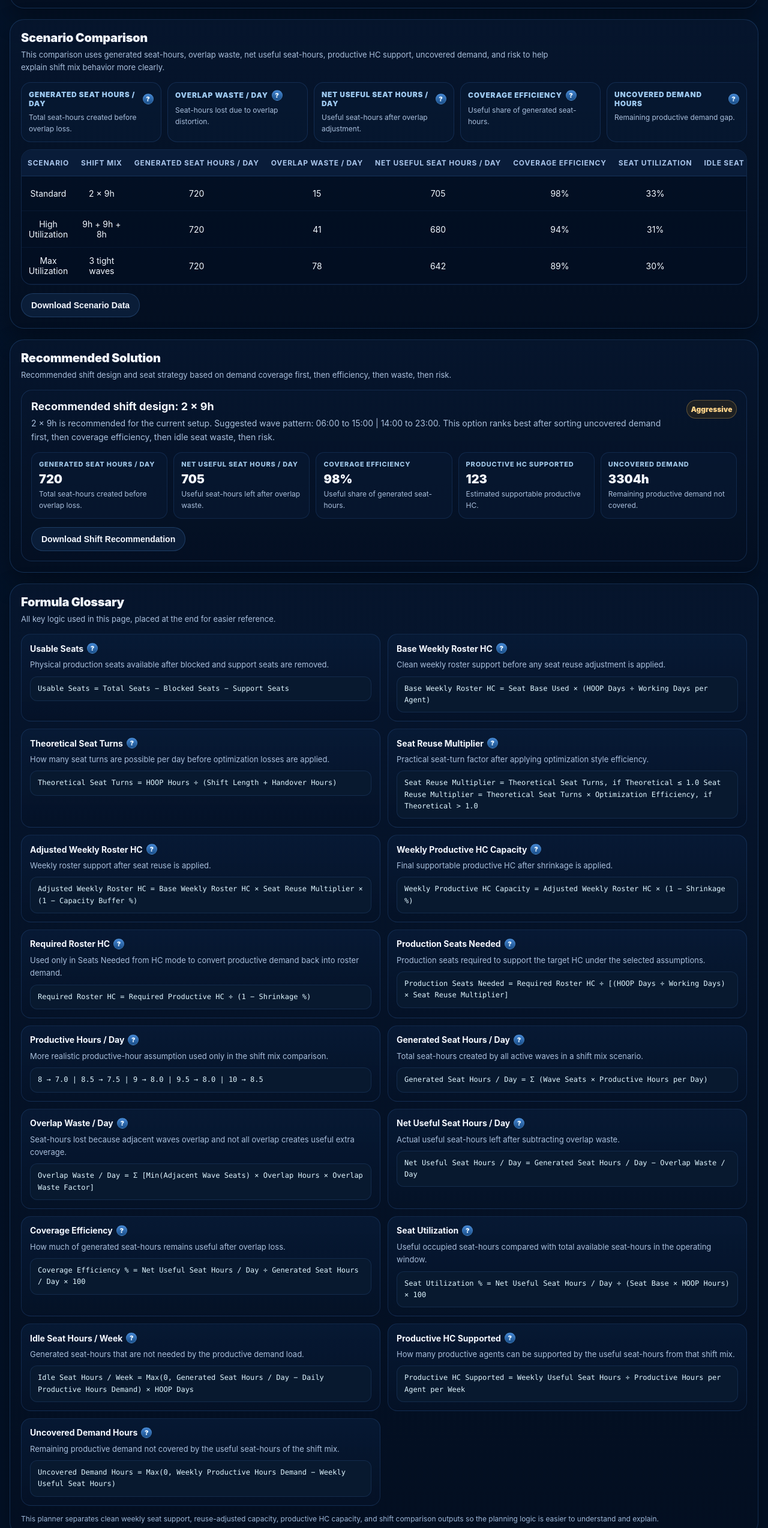
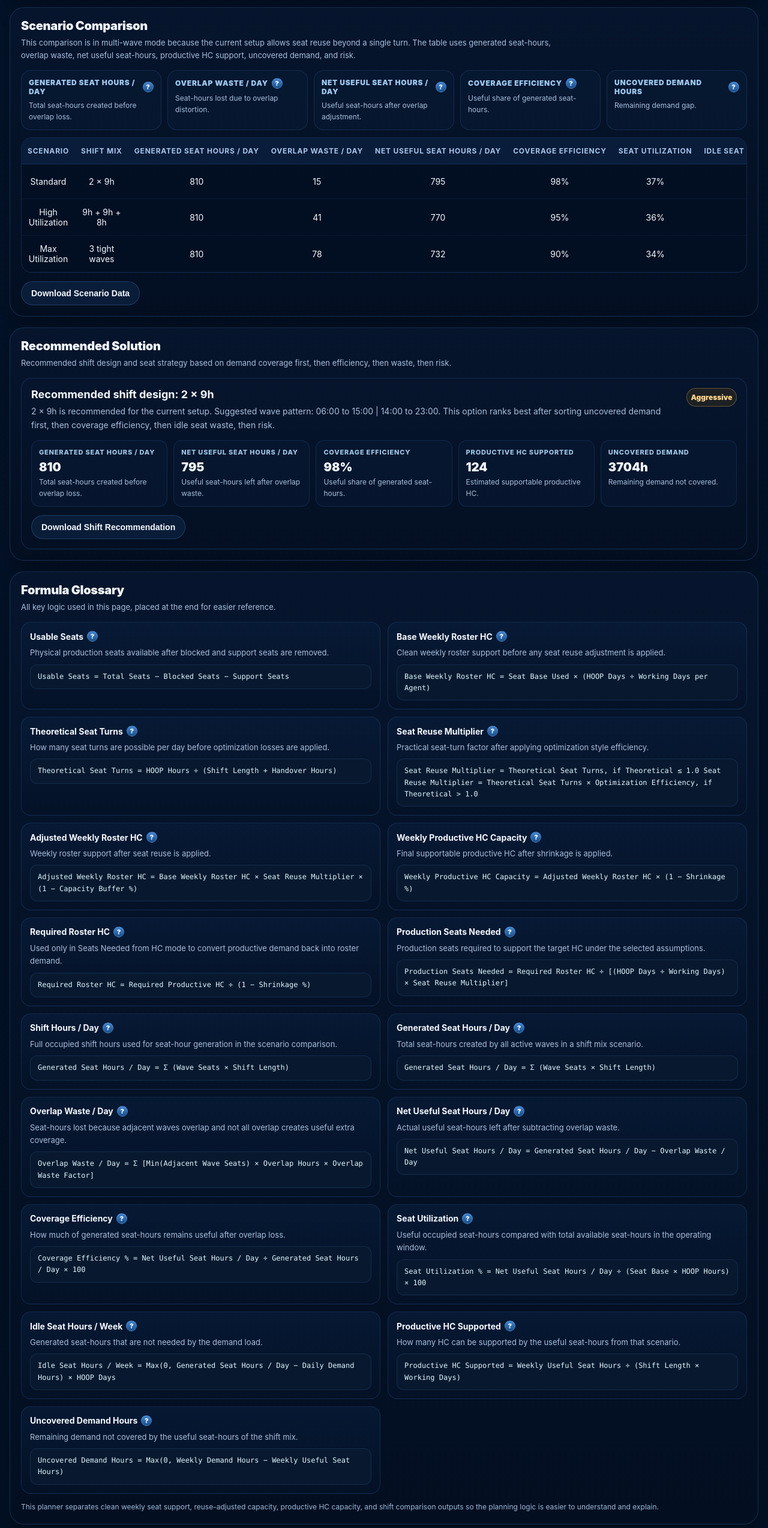
Before and after one commit to zaliali44-tech/seat, a plain HTML site: page index.html in a window 1280 px wide. Shown: the part 3439-5987 px from the top of the page at 60% size. Drawn offline with Linux system fonts and the light colour scheme.

Commit message:
Update index.html

```diff
--- a/index.html
+++ b/index.html
@@ -1,4 +1,4 @@
-\<!DOCTYPE html>
+<!DOCTYPE html>
 <html lang="en">
 <head>
   <meta charset="UTF-8" />
@@ -1031,13 +1031,13 @@
       <div class="section-head">
         <div>
           <h3>Scenario Comparison</h3>
-          <p>This comparison uses generated seat-hours, overlap waste, net useful seat-hours, productive HC support, uncovered demand, and risk to help explain shift mix behavior more clearly.</p>
+          <p id="scenarioComparisonNote">This comparison uses generated seat-hours, overlap waste, net useful seat-hours, productive HC support, uncovered demand, and risk to help explain shift mix behavior more clearly.</p>
         </div>
       </div>
 
       <div class="legend">
         <div class="legend-card">
-          <div class="lt">Generated Seat Hours / Day <span class="info-tip" data-tip="Total seat-hours created by all shift waves in the scenario. Formula: Sum of Wave Seats × Productive Hours per Day.">?</span></div>
+          <div class="lt">Generated Seat Hours / Day <span class="info-tip" data-tip="Total seat-hours created by all shift waves in the scenario. Formula: Sum of Wave Seats × Shift Length.">?</span></div>
           <div class="ld">Total seat-hours created before overlap loss.</div>
         </div>
         <div class="legend-card">
@@ -1053,8 +1053,8 @@
           <div class="ld">Useful share of generated seat-hours.</div>
         </div>
         <div class="legend-card">
-          <div class="lt">Uncovered Demand Hours <span class="info-tip" data-tip="Remaining productive demand not covered by useful seat-hours in that shift mix. High uncovered demand should rank badly in recommendation logic.">?</span></div>
-          <div class="ld">Remaining productive demand gap.</div>
+          <div class="lt">Uncovered Demand Hours <span class="info-tip" data-tip="Remaining demand not covered by useful seat-hours in that shift mix.">?</span></div>
+          <div class="ld">Remaining demand gap.</div>
         </div>
       </div>
 
@@ -1168,15 +1168,15 @@ Seat Reuse Multiplier = Theoretical Seat Turns × Optimization Efficiency, if Th
         </div>
 
         <div class="glossary-item">
-          <h4>Productive Hours / Day <span class="info-tip" data-tip="Used only in the stricter shift-mix comparison. Mapping: 8h→7.0, 8.5h→7.5, 9h→8.0, 9.5h→8.0, 10h→8.5.">?</span></h4>
-          <p>More realistic productive-hour assumption used only in the shift mix comparison.</p>
-          <span class="formula-code">8 → 7.0 | 8.5 → 7.5 | 9 → 8.0 | 9.5 → 8.0 | 10 → 8.5</span>
+          <h4>Shift Hours / Day <span class="info-tip" data-tip="Used in Scenario Comparison for seat-hour generation. This uses full shift hours, not reduced productive hours.">?</span></h4>
+          <p>Full occupied shift hours used for seat-hour generation in the scenario comparison.</p>
+          <span class="formula-code">Generated Seat Hours / Day = Σ (Wave Seats × Shift Length)</span>
         </div>
 
         <div class="glossary-item">
           <h4>Generated Seat Hours / Day <span class="info-tip" data-tip="Total seat-hours created by all active shift waves.">?</span></h4>
           <p>Total seat-hours created by all active waves in a shift mix scenario.</p>
-          <span class="formula-code">Generated Seat Hours / Day = Σ (Wave Seats × Productive Hours per Day)</span>
+          <span class="formula-code">Generated Seat Hours / Day = Σ (Wave Seats × Shift Length)</span>
         </div>
 
         <div class="glossary-item">
@@ -1204,21 +1204,21 @@ Seat Reuse Multiplier = Theoretical Seat Turns × Optimization Efficiency, if Th
         </div>
 
         <div class="glossary-item">
-          <h4>Idle Seat Hours / Week <span class="info-tip" data-tip="Generated seat-hours not required by productive demand.">?</span></h4>
-          <p>Generated seat-hours that are not needed by the productive demand load.</p>
-          <span class="formula-code">Idle Seat Hours / Week = Max(0, Generated Seat Hours / Day − Daily Productive Hours Demand) × HOOP Days</span>
+          <h4>Idle Seat Hours / Week <span class="info-tip" data-tip="Generated seat-hours not required by demand.">?</span></h4>
+          <p>Generated seat-hours that are not needed by the demand load.</p>
+          <span class="formula-code">Idle Seat Hours / Week = Max(0, Generated Seat Hours / Day − Daily Demand Hours) × HOOP Days</span>
         </div>
 
         <div class="glossary-item">
-          <h4>Productive HC Supported <span class="info-tip" data-tip="How many productive agents can be supported by useful seat-hours.">?</span></h4>
-          <p>How many productive agents can be supported by the useful seat-hours from that shift mix.</p>
-          <span class="formula-code">Productive HC Supported = Weekly Useful Seat Hours ÷ Productive Hours per Agent per Week</span>
+          <h4>Productive HC Supported <span class="info-tip" data-tip="How many HC can be supported when weekly useful seat-hours are converted by full shift hours in the scenario comparison.">?</span></h4>
+          <p>How many HC can be supported by the useful seat-hours from that scenario.</p>
+          <span class="formula-code">Productive HC Supported = Weekly Useful Seat Hours ÷ (Shift Length × Working Days)</span>
         </div>
 
         <div class="glossary-item">
-          <h4>Uncovered Demand Hours <span class="info-tip" data-tip="Remaining productive demand not covered by useful seat-hours in that shift mix.">?</span></h4>
-          <p>Remaining productive demand not covered by the useful seat-hours of the shift mix.</p>
-          <span class="formula-code">Uncovered Demand Hours = Max(0, Weekly Productive Hours Demand − Weekly Useful Seat Hours)</span>
+          <h4>Uncovered Demand Hours <span class="info-tip" data-tip="Remaining demand not covered by useful seat-hours in that shift mix.">?</span></h4>
+          <p>Remaining demand not covered by the useful seat-hours of the shift mix.</p>
+          <span class="formula-code">Uncovered Demand Hours = Max(0, Weekly Demand Hours − Weekly Useful Seat Hours)</span>
         </div>
       </div>
 
@@ -1406,16 +1406,64 @@ Seat Reuse Multiplier = Theoretical Seat Turns × Optimization Efficiency, if Th
           ? inputs.requiredProductiveHC
           : plannerResult.productiveHCCapacity;
 
-      const productiveHoursPerDay = getProductiveHoursPerDay(shiftLength);
-      const productiveHoursPerAgentPerWeek = productiveHoursPerDay * workingDays;
-      const weeklyProductiveHoursDemand = targetProductiveHC * productiveHoursPerAgentPerWeek;
-      const dailyProductiveHoursDemand = hoopDays > 0 ? (weeklyProductiveHoursDemand / hoopDays) : 0;
+      const scenarioHoursPerDay = shiftLength;
+      const scenarioHoursPerAgentPerWeek = scenarioHoursPerDay * workingDays;
+      const weeklyDemandHours = targetProductiveHC * scenarioHoursPerAgentPerWeek;
+      const dailyDemandHours = hoopDays > 0 ? (weeklyDemandHours / hoopDays) : 0;
+      const reuse = plannerResult.core?.practicalReuse ?? 0;
+
+      if (reuse <= 1){
+        const generatedSeatHoursPerDay = seatBase * scenarioHoursPerDay;
+        const overlapWastePerDay = 0;
+        const netUsefulSeatHoursPerDay = generatedSeatHoursPerDay;
+        const weeklyUsefulSeatHours = netUsefulSeatHoursPerDay * hoopDays;
+
+        const productiveHCSupported =
+          scenarioHoursPerAgentPerWeek > 0
+            ? (weeklyUsefulSeatHours / scenarioHoursPerAgentPerWeek)
+            : 0;
+
+        const uncoveredDemandHoursPerWeek = Math.max(0, weeklyDemandHours - weeklyUsefulSeatHours);
+        const idleSeatHoursPerDay = Math.max(0, generatedSeatHoursPerDay - dailyDemandHours);
+        const idleSeatHoursPerWeek = idleSeatHoursPerDay * hoopDays;
+        const coverageEfficiency = generatedSeatHoursPerDay > 0 ? 100 : 0;
+        const availableSeatHoursPerDay = seatBase * hoopHours;
+        const seatUtilization =
+          availableSeatHoursPerDay > 0
+            ? (netUsefulSeatHoursPerDay / availableSeatHoursPerDay) * 100
+            : 0;
+
+        let risk = 'Low';
+        if (uncoveredDemandHoursPerWeek > 0 || coverageEfficiency < 75) {
+          risk = 'High';
+        } else if (
+          coverageEfficiency < 85 ||
+          idleSeatHoursPerWeek > (generatedSeatHoursPerDay * hoopDays * 0.12)
+        ) {
+          risk = 'Medium';
+        }
+
+        return [{
+          scenario: 'Single Shift',
+          shiftMix: `${shiftLength}h fixed shift`,
+          waveSeats: [seatBase],
+          generatedSeatHoursPerDay,
+          overlapWastePerDay,
+          netUsefulSeatHoursPerDay,
+          coverageEfficiency,
+          idleSeatHoursPerWeek,
+          productiveHCSupported,
+          uncoveredDemandHoursPerWeek,
+          seatUtilization,
+          risk
+        }];
+      }
 
       const scenarios = getShiftMixScenarios(seatBase);
 
       return scenarios.map(s => {
         const generatedSeatHoursPerDay = s.waveSeats.reduce(
-          (sum, seats) => sum + (seats * productiveHoursPerDay), 0
+          (sum, seats) => sum + (seats * scenarioHoursPerDay), 0
         );
 
         let overlapWastePerDay = 0;
@@ -1430,12 +1478,12 @@ Seat Reuse Multiplier = Theoretical Seat Turns × Optimization Efficiency, if Th
         const weeklyUsefulSeatHours = netUsefulSeatHoursPerDay * hoopDays;
 
         const productiveHCSupported =
-          productiveHoursPerAgentPerWeek > 0
-            ? (weeklyUsefulSeatHours / productiveHoursPerAgentPerWeek)
+          scenarioHoursPerAgentPerWeek > 0
+            ? (weeklyUsefulSeatHours / scenarioHoursPerAgentPerWeek)
             : 0;
 
-        const uncoveredDemandHoursPerWeek = Math.max(0, weeklyProductiveHoursDemand - weeklyUsefulSeatHours);
-        const idleSeatHoursPerDay = Math.max(0, generatedSeatHoursPerDay - dailyProductiveHoursDemand);
+        const uncoveredDemandHoursPerWeek = Math.max(0, weeklyDemandHours - weeklyUsefulSeatHours);
+        const idleSeatHoursPerDay = Math.max(0, generatedSeatHoursPerDay - dailyDemandHours);
         const idleSeatHoursPerWeek = idleSeatHoursPerDay * hoopDays;
 
         const coverageEfficiency =
@@ -1504,7 +1552,6 @@ Seat Reuse Multiplier = Theoretical Seat Turns × Optimization Efficiency, if Th
       if (x.planningMode === 'capacity'){
         const usableSeats = Math.max(0, x.totalSeats - x.blockedSeats - x.supportSeats);
         const baseWeeklyRosterHC = usableSeats * core.weeklyFactor;
-
         const adjustedWeeklyRosterHC = baseWeeklyRosterHC * core.practicalReuse * capacityBufferFactor;
         const productiveHCCapacity = adjustedWeeklyRosterHC * shrinkageFactor;
 
@@ -1812,6 +1859,12 @@ Seat Reuse Multiplier = Theoretical Seat Turns × Optimization Efficiency, if Th
     function renderShiftMixComparisonV21(x, plannerResult){
       const rows = buildStrictShiftMixComparison(x, plannerResult);
       const body = $('shiftMixTableBody');
+      const note = $('scenarioComparisonNote');
+      const reuse = plannerResult.core?.practicalReuse ?? 0;
+
+      note.textContent = reuse <= 1
+        ? 'This comparison is in single-shift mode because the current setup is effectively a one-turn seat model. The table shows fixed-shift seat-hour support without multi-wave overlap logic.'
+        : 'This comparison is in multi-wave mode because the current setup allows seat reuse beyond a single turn. The table uses generated seat-hours, overlap waste, net useful seat-hours, productive HC support, uncovered demand, and risk.';
 
       body.innerHTML = rows.map(r => `
         <tr>
@@ -1838,16 +1891,22 @@ Seat Reuse Multiplier = Theoretical Seat Turns × Optimization Efficiency, if Th
     function renderRecommendationV21(x, plannerResult, shiftMixRows){
       const recommended = getRecommendedShiftMix(shiftMixRows);
       latestRecommendation = recommended;
-
-      const wavePattern = recommended.scenario === 'Standard'
-        ? '06:00 to 15:00 | 14:00 to 23:00'
-        : recommended.scenario === 'High Utilization'
-          ? '06:00 to 15:00 | 14:00 to 23:00 | 22:00 to 06:00'
-          : '05:30 to 14:30 | 13:30 to 22:30 | 21:30 to 06:00';
+      const reuse = plannerResult.core?.practicalReuse ?? 0;
+
+      let wavePattern = 'Single-shift operating window';
+      if (reuse > 1){
+        wavePattern = recommended.scenario === 'Standard'
+          ? '06:00 to 15:00 | 14:00 to 23:00'
+          : recommended.scenario === 'High Utilization'
+            ? '06:00 to 15:00 | 14:00 to 23:00 | 22:00 to 06:00'
+            : '05:30 to 14:30 | 13:30 to 22:30 | 21:30 to 06:00';
+      }
 
       $('recTitle').textContent = `Recommended shift design: ${recommended.shiftMix}`;
       $('recDesc').textContent =
-        `${recommended.shiftMix} is recommended for the current setup. Suggested wave pattern: ${wavePattern}. This option ranks best after sorting uncovered demand first, then coverage efficiency, then idle seat waste, then risk.`;
+        reuse <= 1
+          ? `${recommended.shiftMix} is recommended for the current setup because the operation is effectively a single-shift seat model. Suggested operating pattern: ${wavePattern}.`
+          : `${recommended.shiftMix} is recommended for the current setup. Suggested wave pattern: ${wavePattern}. This option ranks best after sorting uncovered demand first, then coverage efficiency, then idle seat waste, then risk.`;
 
       $('recommendList').innerHTML = `
         <div class="recommend-stat">
@@ -1873,7 +1932,7 @@ Seat Reuse Multiplier = Theoretical Seat Turns × Optimization Efficiency, if Th
         <div class="recommend-stat">
           <div class="k">Uncovered Demand</div>
           <div class="v">${round(recommended.uncoveredDemandHoursPerWeek)}h</div>
-          <div class="d">Remaining productive demand not covered.</div>
+          <div class="d">Remaining demand not covered.</div>
         </div>
       `;
 
```
